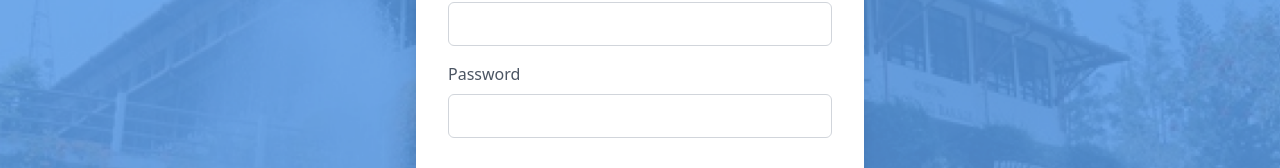
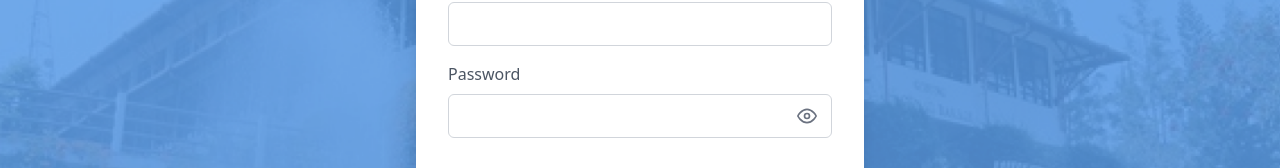
Before and after one commit to novelxv/SISKA, a React (Vite) app in the folder frontend/: page /login in a window 1280 px wide. Shown: the part 316-484 px from the top of the page. Built offline with nearby package versions, Linux system fonts and the light colour scheme.

Commit message:
feat(frontend): add password visibility toggle

```diff
--- a/frontend/src/pages/Login.tsx
+++ b/frontend/src/pages/Login.tsx
@@ -1,4 +1,5 @@
-import React, { useState, useContext } from "react";
+import type React from "react";
+import { useState, useContext } from "react";
 import { AuthContext } from "../context/AuthContext";
 import { useNavigate } from "react-router-dom";
 import { ToastContainer, toast } from "react-toastify";
@@ -10,6 +11,7 @@ const Login = () => {
     const [password, setPassword] = useState("");
     const [error, setError] = useState("");
     const [isLoading, setIsLoading] = useState(false);
+    const [showPassword, setShowPassword] = useState(false);
     const auth = useContext(AuthContext);
     const navigate = useNavigate();
 
@@ -21,7 +23,7 @@ const Login = () => {
         try {
             await auth?.login(username, password);
             toast.success("Login berhasil!");
-            setTimeout(() => navigate("/dashboard"), 1000);
+            setTimeout(() => navigate("/dashboard"), 1500);
         } catch (err) {
             const errorMessage = typeof err === "string" ? err : "Login gagal. Silakan coba lagi.";
             setError(errorMessage);
@@ -29,6 +31,10 @@ const Login = () => {
         } finally {
             setIsLoading(false);
         }
+    };
+
+    const togglePasswordVisibility = () => {
+        setShowPassword(!showPassword);
     };
 
     return (
@@ -59,14 +65,54 @@ const Login = () => {
                         <label htmlFor="password" className={styles.label}>
                             Password
                         </label>
+                        <div className={styles.passwordInputContainer}>
                             <input
                                 id="password"
-                            type="password"
+                                type={showPassword ? "text" : "password"}
                                 value={password}
                                 onChange={(e) => setPassword(e.target.value)}
-                            className={styles.input}
+                                className={`${styles.input} ${styles.passwordInput}`}
                                 required
                             />
+                            <button
+                                type="button"
+                                className={styles.passwordToggle}
+                                onClick={togglePasswordVisibility}
+                                aria-label={showPassword ? "Hide password" : "Show password"}
+                            >
+                                {showPassword ? (
+                                    <svg
+                                        xmlns="http://www.w3.org/2000/svg"
+                                        width="20"
+                                        height="20"
+                                        viewBox="0 0 24 24"
+                                        fill="none"
+                                        stroke="currentColor"
+                                        strokeWidth="2"
+                                        strokeLinecap="round"
+                                        strokeLinejoin="round"
+                                    >
+                                        <path d="M17.94 17.94A10.07 10.07 0 0 1 12 20c-7 0-11-8-11-8a18.45 18.45 0 0 1 5.06-5.94M9.9 4.24A9.12 9.12 0 0 1 12 4c7 0 11 8 11 8a18.5 18.5 0 0 1-2.16 3.19m-6.72-1.07a3 3 0 1 1-4.24-4.24" />
+                                        <line x1="1" y1="1" x2="23" y2="23" />
+                                    </svg>
+                                ) : (
+                                    <svg
+                                        xmlns="http://www.w3.org/2000/svg"
+                                        width="20"
+                                        height="20"
+                                        viewBox="0 0 24 24"
+                                        fill="none"
+                                        stroke="currentColor"
+                                        strokeWidth="2"
+                                        strokeLinecap="round"
+                                        strokeLinejoin="round"
+                                    >
+                                        <path d="M1 12s4-8 11-8 11 8 11 8-4 8-11 8-11-8-11-8z" />
+                                        <circle cx="12" cy="12" r="3" />
+                                    </svg>
+                                )}
+                            </button>
+                        </div>
                     </div>
 
                     <button type="submit" className={styles.button} disabled={isLoading}>
--- a/frontend/src/services/authService.ts
+++ b/frontend/src/services/authService.ts
@@ -15,7 +15,7 @@ export const login = async (username: string, password: string): Promise<string>
     }
 };
 
-export const register = async (username: string, password: string, role: "AKADEMIK" | "ADMIN_KK"): Promise<any> => {
+export const register = async (username: string, password: string, role: "AKADEMIK" | "ADMIN_KK" | "ADMIN_PRODI"): Promise<any> => {
     try {
         const response = await api.post("/auth/register", { username, password, role });
         return response.data;
--- a/frontend/src/styles/login.module.css
+++ b/frontend/src/styles/login.module.css
@@ -75,6 +75,46 @@
     box-shadow: 0 0 0 3px rgba(59, 130, 246, 0.25);
 }
 
+.passwordInputContainer {
+    position: relative;
+    display: flex;
+    align-items: center;
+}
+
+.passwordInput {
+    padding-right: 40px;
+}
+
+.passwordToggle {
+    position: absolute;
+    right: 10px;
+    top: 50%;
+    transform: translateY(-50%);
+    background: transparent;
+    border: none;
+    padding: 5px;
+    cursor: pointer;
+    display: flex;
+    align-items: center;
+    justify-content: center;
+    color: #6b7280;
+    transition: color 0.2s;
+    height: auto;
+    width: auto;
+    margin: 0;
+}
+
+.passwordToggle:hover {
+    color: #4b5563;
+    background: transparent;
+    border: none;
+}
+
+.passwordToggle:focus {
+    outline: none;
+    color: #3b82f6;
+}
+
 .button {
     margin-top: 16px;
     padding: 12px 24px;
```
Lines whose indentation alone changed are shown as unchanged.
